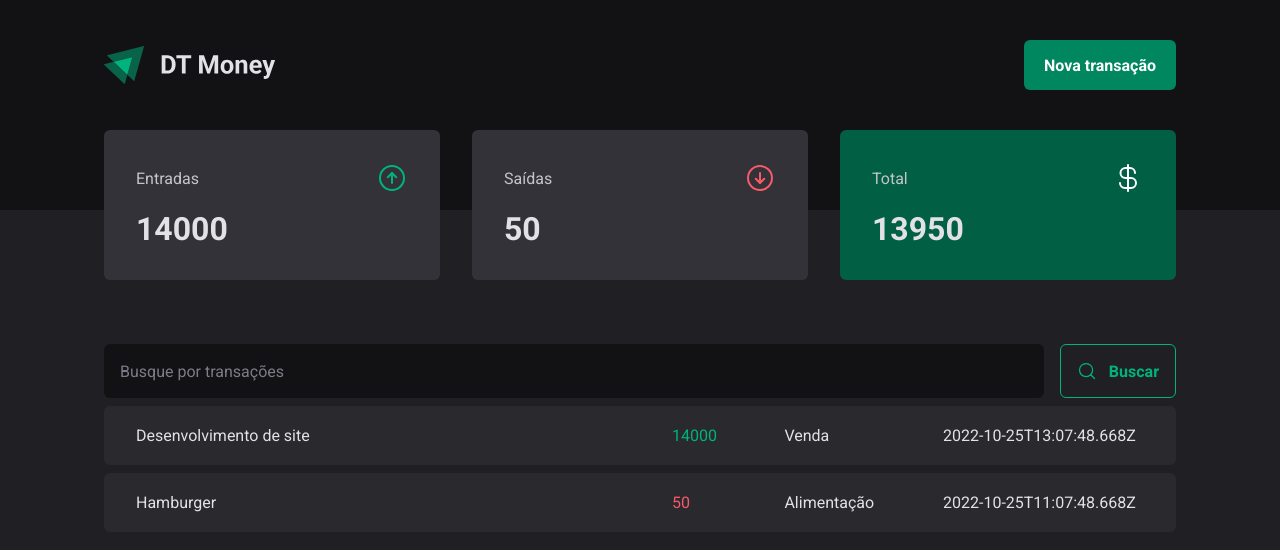
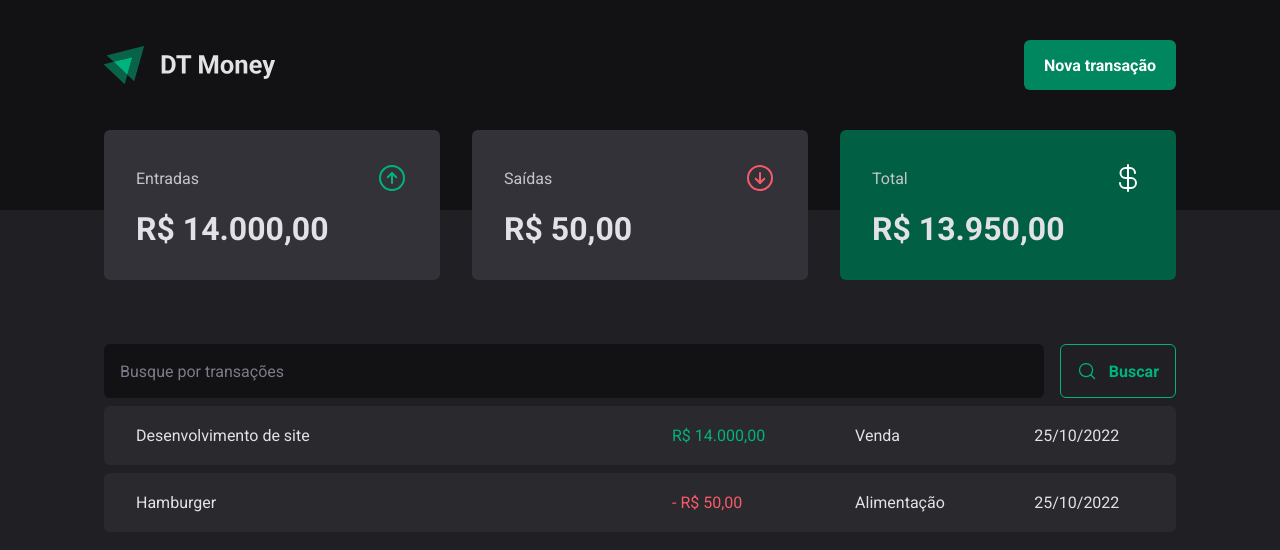
Before and after one commit to TheHumphrey/dt-money, a React (Vite) app: page / in a window 1280 px wide. Shown: the top 550 px of the page. Built offline with nearby package versions, Linux system fonts and the light colour scheme; data requests are answered from the project's data file.

Commit message:
feat: formatter prices and date

```diff
--- a/src/components/Summary/Summary.tsx
+++ b/src/components/Summary/Summary.tsx
@@ -2,6 +2,7 @@
 import { ArrowCircleDown, ArrowCircleUp, CurrencyDollar } from 'phosphor-react'
 import { TransactionContext } from '../../contexts/TransactionsContext'
 import { useContext } from 'react'
+import { priceFormatter } from '../../utils/formatter'
 
 export const Summary = () => {
   const { transactions } = useContext(TransactionContext)
@@ -34,7 +35,7 @@
           <ArrowCircleUp size={32} color="#00b37e" />
         </header>
 
-        <strong>{summary.income}</strong>
+        <strong>{priceFormatter.format(summary.income)}</strong>
       </SummaryCard>
 
       <SummaryCard>
@@ -44,7 +45,7 @@
           <ArrowCircleDown size={32} color="#F75a68" />
         </header>
 
-        <strong>{summary.outcome}</strong>
+        <strong>{priceFormatter.format(summary.outcome)}</strong>
       </SummaryCard>
 
       <SummaryCard variant="green">
@@ -54,7 +55,7 @@
           <CurrencyDollar size={32} color="#FFF" />
         </header>
 
-        <strong>{summary.total}</strong>
+        <strong>{priceFormatter.format(summary.total)}</strong>
       </SummaryCard>
     </SummaryContainer>
   )
--- a/src/pages/Transactions/Transactions.tsx
+++ b/src/pages/Transactions/Transactions.tsx
@@ -1,6 +1,7 @@
 import { useContext } from 'react'
 import { Header, Summary } from '../../components'
 import { TransactionContext } from '../../contexts/TransactionsContext'
+import { dateFormatter, priceFormatter } from '../../utils/formatter'
 import { SearchForm } from './components/SearchForm/SearchForm'
 import {
   PriceHighLight,
@@ -25,11 +26,12 @@
                 <td width="50%">{transaction.description}</td>
                 <td>
                   <PriceHighLight variant={transaction.type}>
-                    {transaction.price}
+                    {transaction.type === 'outcome' && '- '}
+                    {priceFormatter.format(transaction.price)}
                   </PriceHighLight>
                 </td>
                 <td>{transaction.category}</td>
-                <td>{transaction.createdAt}</td>
+                <td>{dateFormatter.format(new Date(transaction.createdAt))}</td>
               </tr>
             ))}
           </tbody>
--- /dev/null
+++ b/src/utils/formatter.ts
@@ -0,0 +1,6 @@
+export const dateFormatter = new Intl.DateTimeFormat('pt-BR')
+
+export const priceFormatter = new Intl.NumberFormat('pt-BR', {
+  style: 'currency',
+  currency: 'BRL',
+})
```
